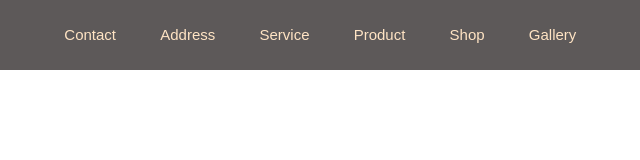
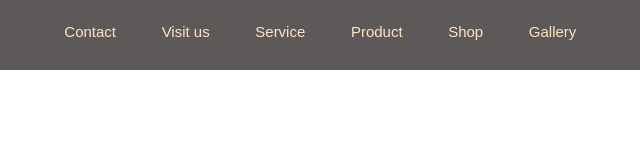
Before and after one commit to alfaritzy/Project-Website, a plain HTML site: page index.html in a window 1280 px wide. Shown: the full height of the page, 580-1220 px from the left. Drawn offline with Linux system fonts and the light colour scheme.

Commit message:
Updated navigation bar

```diff
--- a/index.html
+++ b/index.html
@@ -22,7 +22,7 @@
 
         <ul>
             <li><a href="">Contact</a></li>
-            <li><a href="">Address</a></li>
+            <li><a href="">Visit us</a></li>
             <li><a href="">Service</a></li>
             <li><a href="">Product</a></li>
             <li><a href="">Shop</a></li>
--- a/style.css
+++ b/style.css
@@ -31,15 +31,36 @@ nav ul{
     justify-content: space-between;
 }
 
+nav li{
+    overflow: hidden;
+}
+
 nav ul li a{
     color: bisque;
     text-decoration: none;
     font-size: 15px;
+    transition: all 1s;
 }
 
 nav ul li a:hover{
-    color: whitesmoke;
+    color: white
 }
+
+nav ul li a::after{
+    content: '';
+    display: block;
+    width: 100%;
+    border-bottom: 2px solid white;
+    padding-bottom: 0.3em;
+    transform: translate(-150%);
+    transition: all 0.5s ease-in-out;
+}
+
+nav ul li a:hover::after{
+    color: white;
+    transform: translate(0%);
+}
+
 
 /* hamburger menu */
 .menu-toggle{
@@ -121,13 +142,16 @@ nav ul li a:hover{
         transition: all 1s;
         opacity: 0;
     }
+
     nav ul li a{
         color: rgb(93, 89, 89);
     }
+
     nav ul.slide{
         transform: translateX(0);
         opacity: 1;
     }
+
     .menu-toggle{
         display: flex;
     }
```
